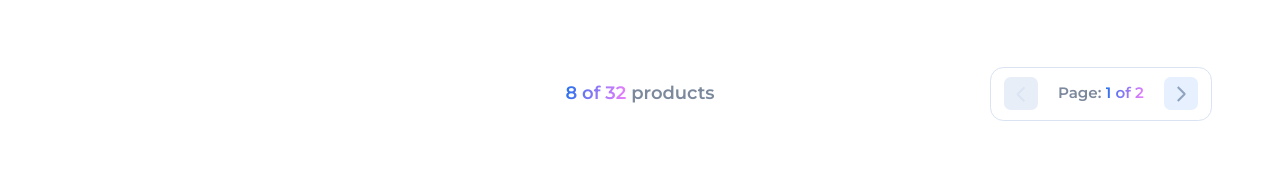
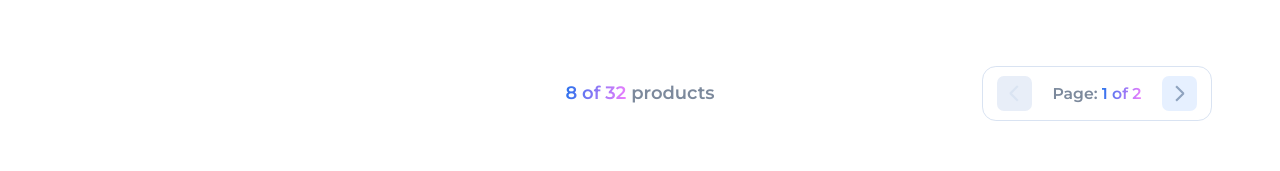
Before and after one commit to sebasusnik/aerolab-frontend-challenge, a Next.js app: page / in a window 1280 px wide. Shown: the part 5220-5391 px from the top of the page. Built offline with nearby package versions, Linux system fonts and the light colour scheme.

Commit message:
footer pager size

```diff
--- a/styles/components/product/products-section.css
+++ b/styles/components/product/products-section.css
@@ -35,7 +35,7 @@
         white-space: nowrap;
       }
       & .pager {
-        font-size: clamp(.82em, .8vw + .2em, 1em);
+        font-size: clamp(.87em, .8vw + .2em, 1em);
         position: absolute;
         right: 0;
       }
```
